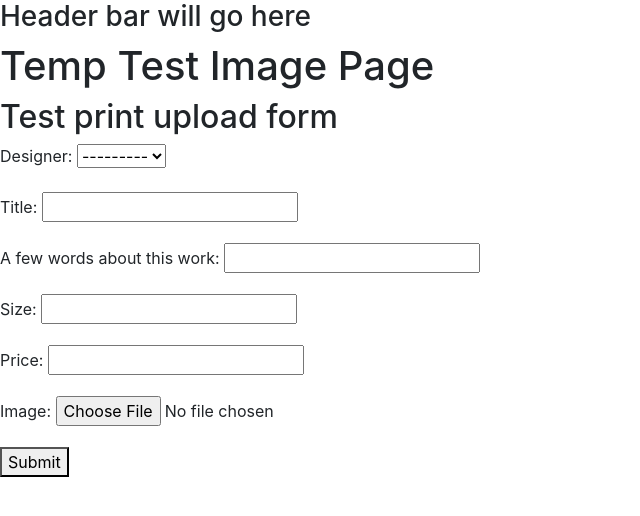
After one commit to trisdauvergne/milestone-project-4, a Django app: page /designers/all-designers-temp-2 in a window 1280 px wide. The commit adds this page. Shown: the top 516 px of the page, without its empty margins (0-640 px from the left). Run offline with Django 3.2, Linux system fonts and the light colour scheme; data that the repository does not hold is empty; parts of the project's set-up code (start-up, migrations or seed data) failed here and were passed over; some libraries are stand-ins or nearby versions.

Commit message:
200507 - 13:30 feat: added and tested test form for uploading pictures to the database from frontend

```diff
--- a/designers/templates/designers/all_designers.html
+++ b/designers/templates/designers/all_designers.html
@@ -12,6 +12,7 @@
         {% endfor %}
         {% for image in prints %}
             <li><img src="{{ image.image.url }}"></li>
+            <hr>
         {% endfor %}
     </ul>
 {% endblock %}
--- /dev/null
+++ b/designers/templates/designers/all_designers_temp2.html
@@ -0,0 +1,13 @@
+{% extends 'base.html' %}
+{% load static %}
+
+{% block content %}
+    <h1>Temp Test Image Page</h1>
+
+    <h2>Test print upload form</h2>
+    <form method="POST" action="{% url 'all_designers_temp2' %}" enctype="multipart/form-data">
+        {% csrf_token %}
+        {{ form.as_p }}
+        <button type="submit">Submit</button>
+    </form>
+{% endblock %}
--- a/designers/urls.py
+++ b/designers/urls.py
@@ -4,4 +4,5 @@ from .import views
 urlpatterns = [
     path('', views.all_designers, name='all_designers'),
     path('all-designers-temp', views.all_designers_temp, name='all_designers_temp'),
+    path('all-designers-temp-2', views.all_designers_temp2, name='all_designers_temp2'),
 ]
--- a/designers/views.py
+++ b/designers/views.py
@@ -1,7 +1,6 @@
 from django.shortcuts import render, redirect
-from django.http import HttpResponseRedirect
 
-from prints.forms import TestForm
+from prints.forms import TestForm, TestPic
 
 from prints.models import Designer, Print
 
@@ -36,3 +35,18 @@ def all_designers_temp(request):
     return render(request,
                   'designers/all_designers_temp.html',
                   {'form': form})
+
+
+def all_designers_temp2(request):
+    """ Temporary view for testing image upload """
+    form = TestPic()
+    if request.method == 'POST':
+        form = TestPic(request.POST, request.FILES)
+        if form.is_valid():
+            form.save()
+            return redirect('all_designers')
+    else:
+        form = TestPic()
+    return render(request,
+                  'designers/all_designers_temp2.html',
+                  {'form': form})
--- a/prints/forms.py
+++ b/prints/forms.py
@@ -1,6 +1,6 @@
 from django import forms
 
-from .models import Designer
+from .models import Designer, Print
 
 
 class TestForm(forms.ModelForm):
@@ -11,3 +11,15 @@ class TestForm(forms.ModelForm):
                   'country',
                   'bio',
                   'email')
+
+
+class TestPic(forms.ModelForm):
+
+    class Meta:
+        model = Print
+        fields = ('designer',
+                  'title',
+                  'description',
+                  'size',
+                  'price',
+                  'image')
```
Also changed, not shown: designers/templates/designers/all_designers_temp.html (+3 -5 lines), media/previews/WhatsApp_Image_2020-05-06_at_14.29.49.jpeg (added), media/previews/WhatsApp_Image_2020-05-06_at_14.29.49_apVsN8l.jpeg (added), media/previews/WhatsApp_Image_2020-05-06_at_14.29.53_1.jpeg (added).
